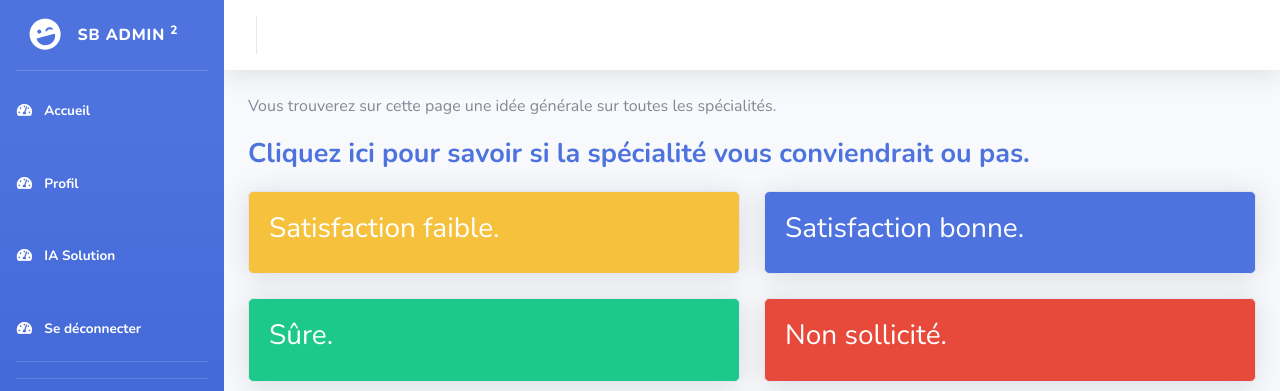
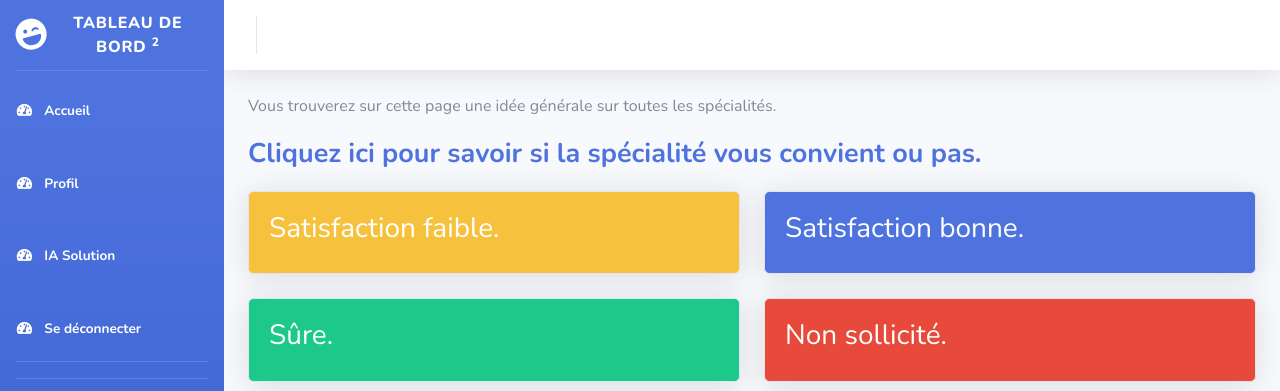
Before and after one commit to belkhir-aziz/orientation, a Flask app: page /pred/a in a window 1280 px wide. Shown: the top 391 px of the page. Run offline with Flask 2, Linux system fonts and the light colour scheme; a user stored in the database is signed in; data comes from the database, SQL or seed files in the repository; both versions use the stored data as it was after the commit; data that the repository does not hold is empty; some libraries are stand-ins or nearby versions.

Commit message:
First commit!

```diff
--- a/flaskr/predictions.py
+++ b/flaskr/predictions.py
@@ -104,7 +104,7 @@ def a():
     res = requests.post(url,data)
     try:
         a=res.json()
-        print(a)
+
 
     except:
         a="error"
--- a/flaskr/templates/pred/index.html
+++ b/flaskr/templates/pred/index.html
@@ -89,7 +89,7 @@
         <div class="sidebar-brand-icon rotate-n-15">
           <i class="fas fa-laugh-wink"></i>
         </div>
-        <div class="sidebar-brand-text mx-3">SB Admin <sup>2</sup></div>
+        <div class="sidebar-brand-text mx-3">Tableau de bord <sup>2</sup></div>
       </a>
 
       <!-- Divider -->
@@ -169,7 +169,7 @@
 
   <p>Vous trouverez sur cette page une idée générale sur toutes les spécialités.</p>
 
-<p><b><a href="{{ url_for('pred.update') }}" target="_blank">Cliquez ici pour savoir si la spécialité vous conviendrait ou pas.</a></b></p>
+<p><b><a href="{{ url_for('pred.update') }}" target="_blank">Cliquez ici pour savoir si la spécialité vous convient ou pas.</a></b></p>
 
 
 
--- a/flaskr/templates/profile/update.html
+++ b/flaskr/templates/profile/update.html
@@ -140,7 +140,8 @@
 
               <div class="card">
                   <div class="card-block">
-                      <form class="form-horizontal form-material" method="post" action="{{url_for('pred.a')}}">
+                    <h3>Après avoir rempli ce formulaire vous pouvez consulter la solution intelligente.</h3>
+                      <form class="form-horizontal form-material" method="post">
                         <div class="form-group">
 
                             <label class="col-sm-12">Profession</label>
@@ -293,7 +294,7 @@
                               </div>
                           </div>
                           <div class="form-group">
-                              <label class="col-sm-12">Jeux video ?</label>
+                              <label class="col-sm-12">Jeux vidéo ?</label>
                               <div class="col-sm-12">
                                 <select class="form-control form-control-line" name="PcSkills" size="1">
                                     <OPTION>
```
Also changed, not shown: instance/flaskr.sqlite.
